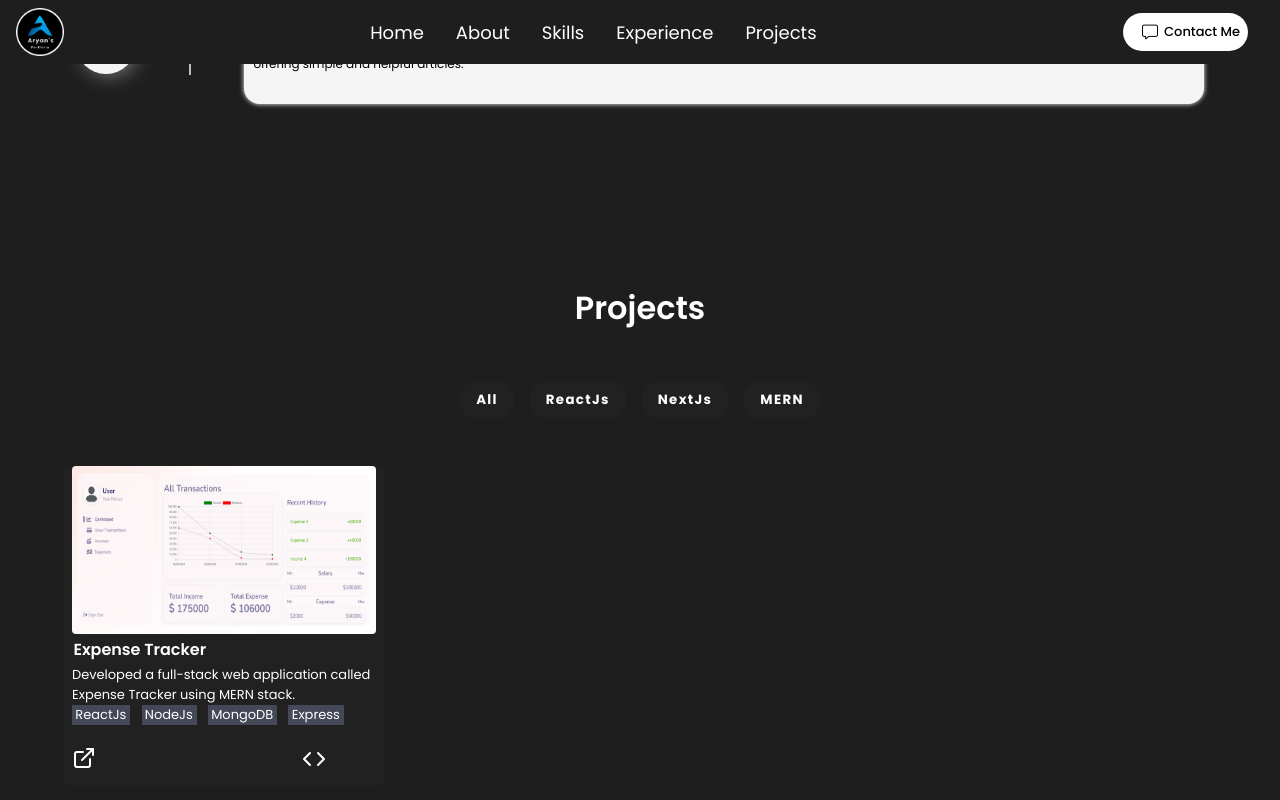
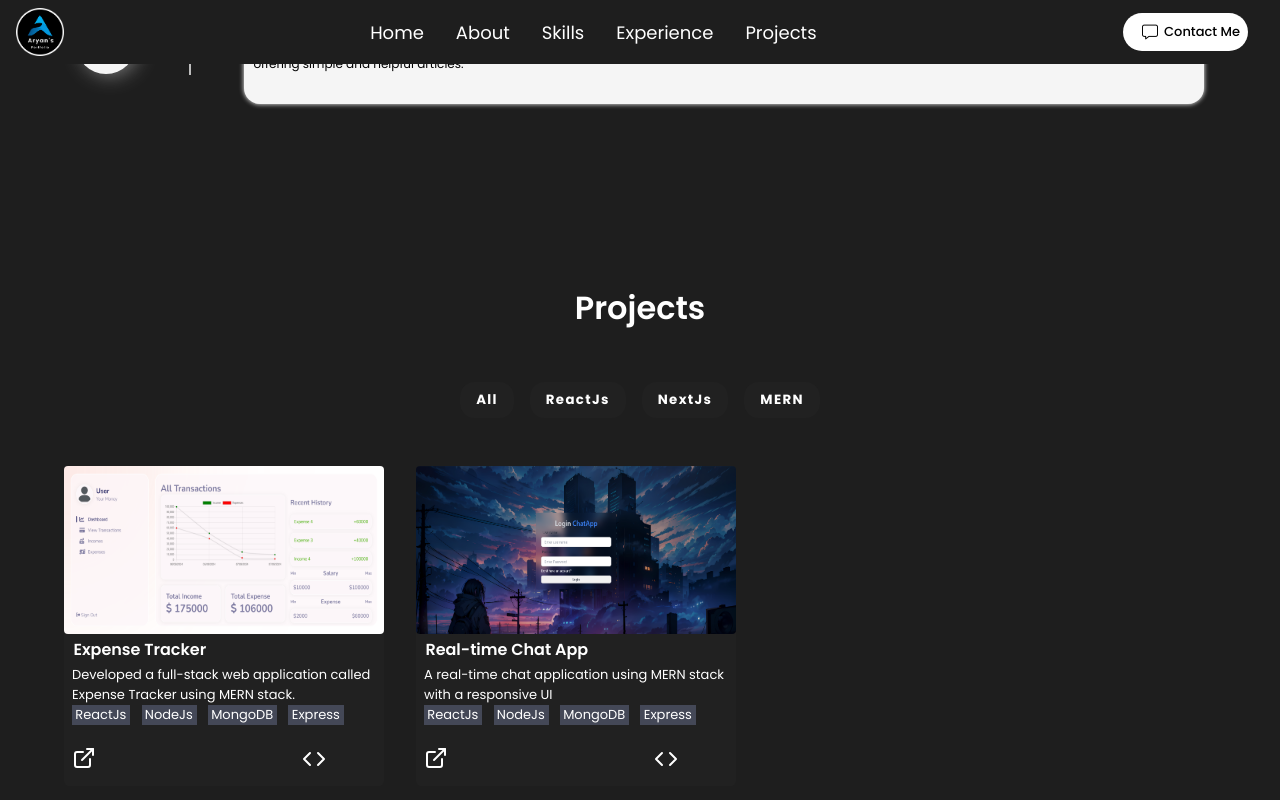
Before and after one commit to Megamind0407/React-Portfolio, a React (Create React App) app: page / in a window 1280 px wide. Both pictures are taken after a click on the button "MERN". Shown: the part 2325-3125 px from the top of the page. Built offline with nearby package versions, Linux system fonts and the light colour scheme.

Commit message:
add new project

```diff
--- a/src/components/Projects/project.css
+++ b/src/components/Projects/project.css
@@ -81,7 +81,7 @@
 
 
 .poster img {
-    width: 19rem;
+    width: 20rem;
     height: 10.5rem;
     border-radius:  4px;
 }
--- a/src/components/Projects/project.js
+++ b/src/components/Projects/project.js
@@ -3,6 +3,7 @@ import './project.css';
 import Project1 from "../../assets/fitlifehub.jpeg";
 import Project2 from "../../assets/SkyEase_poster.png"
 import Project3 from '../../assets/expTrack_poster.png'
+import Project4 from '../../assets/chat-app 1.png'
 import { ExternalLink } from 'lucide-react';
 import { Code } from 'lucide-react';
 
@@ -123,6 +124,39 @@ const Project = () => {
                         </a>
                     </div>
                 </div>
+                <div className='project-card'>
+                    <div className='poster'>
+                        <img src={Project4} alt="ChatApp" />
+                    </div>
+                    <div className='project-title'>Real-time Chat App</div>
+                    <div className='desc'>
+                        <p>A real-time chat application using MERN stack with a responsive UI</p>
+                    </div>
+                    <div className='btns'>
+                        <div className='bt4'><span className='text'>ReactJs</span></div>
+                        <div className='bt4'><span className='text'>NodeJs</span></div>
+                        <div className='bt4'><span className='text'>MongoDB</span></div>
+                        <div className='bt4'><span className='text'>Express</span></div>
+                    </div>
+                    <div className='buttons'>
+                        <a href='https://chat-app-sigma-blond.vercel.app/login' target='_blank' rel="noreferrer">
+                            <button className='demo'>
+                                <div className='live'>
+                                    <ExternalLink />
+                                </div>
+                                <div className='btn-text'>Live</div>
+                            </button>
+                        </a>
+                        <a href='https://github.com/Megamind0407/Chat-app' target='_blank' rel="noreferrer">
+                            <button className='code'>
+                                <div className='icon'>
+                                    <Code />
+                                </div>
+                                <div className='txt'>Code</div>
+                            </button>
+                        </a>
+                    </div>
+                </div>
                 </div>
             )}
             {(isVisible === 'ReactJs') && (
@@ -230,6 +264,39 @@ const Project = () => {
                         </a>
                     </div>
                 </div>
+                <div className='project-card'>
+                    <div className='poster'>
+                        <img src={Project4} alt="ChatApp" />
+                    </div>
+                    <div className='project-title'>Real-time Chat App</div>
+                    <div className='desc'>
+                        <p>A real-time chat application using MERN stack with a responsive UI</p>
+                    </div>
+                    <div className='btns'>
+                        <div className='bt4'><span className='text'>ReactJs</span></div>
+                        <div className='bt4'><span className='text'>NodeJs</span></div>
+                        <div className='bt4'><span className='text'>MongoDB</span></div>
+                        <div className='bt4'><span className='text'>Express</span></div>
+                    </div>
+                    <div className='buttons'>
+                        <a href='https://chat-app-sigma-blond.vercel.app/login' target='_blank' rel="noreferrer">
+                            <button className='demo'>
+                                <div className='live'>
+                                    <ExternalLink />
+                                </div>
+                                <div className='btn-text'>Live</div>
+                            </button>
+                        </a>
+                        <a href='https://github.com/Megamind0407/Chat-app' target='_blank' rel="noreferrer">
+                            <button className='code'>
+                                <div className='icon'>
+                                    <Code />
+                                </div>
+                                <div className='txt'>Code</div>
+                            </button>
+                        </a>
+                    </div>
+                </div>
                 </div>
             )}
             {isVisible === 'NextJs' && (
```
Also changed, not shown: src/assets/chat-app 1.png (added).
